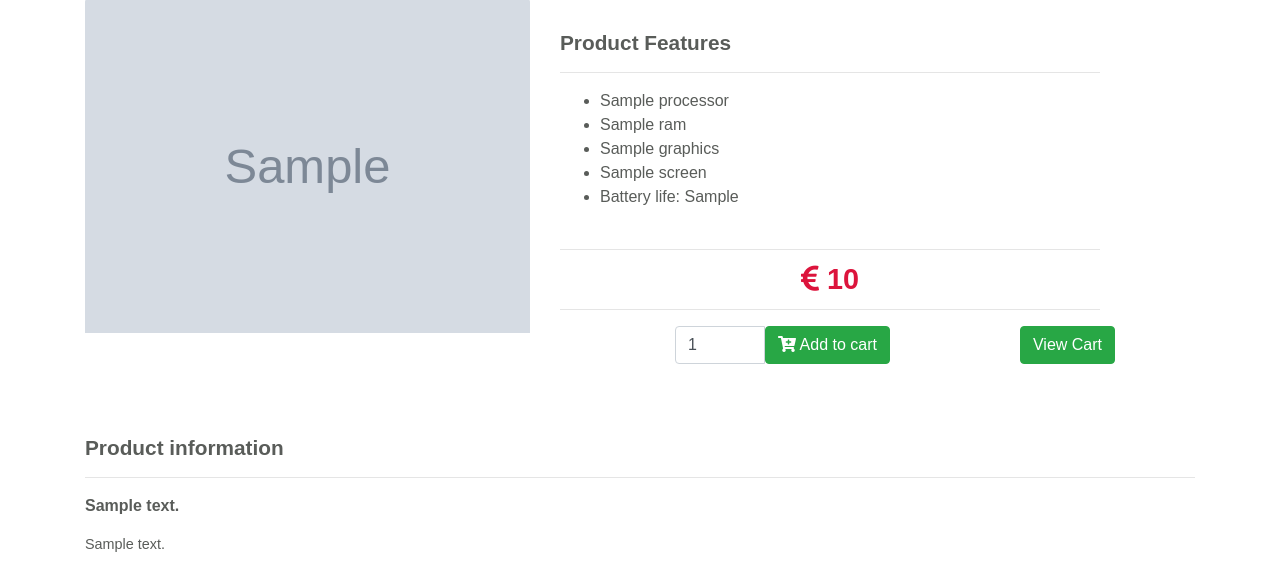
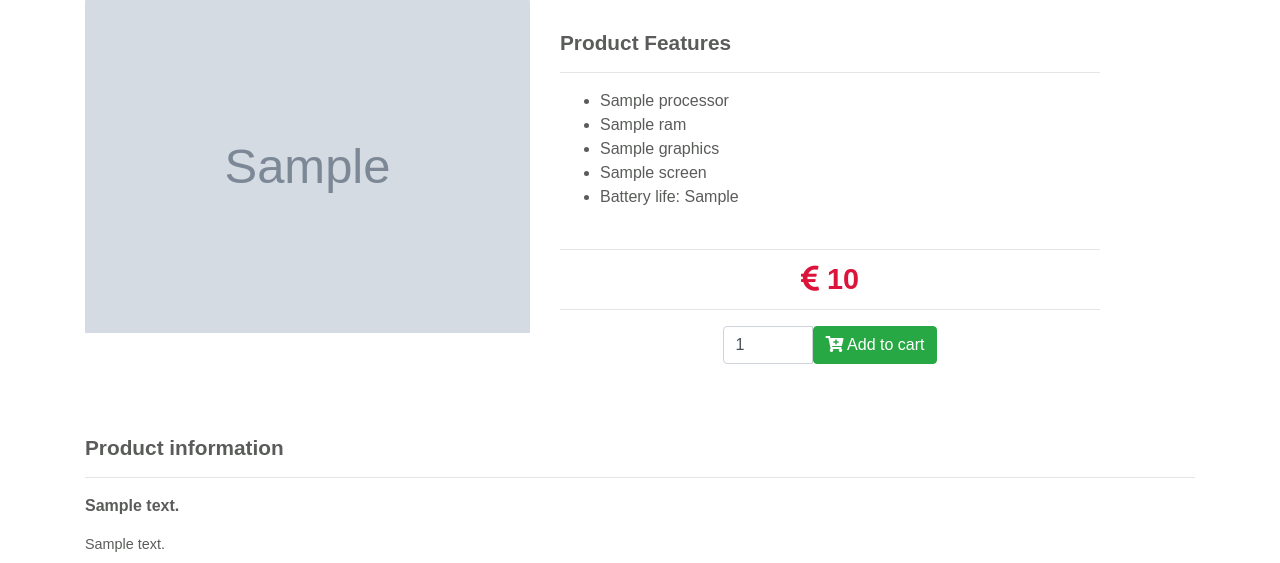
Before and after one commit to adrian80z/e-commerce, a Django app: template products/templates/product_details.html in a window 1280 px wide. Shown: the part 152-715 px from the top of the page. Run offline with Django 3.2, Linux system fonts and the light colour scheme; the template is opened without the code that fills it: most values are stand-ins (such as "Sample title", 1, 10 or a date in 2020); grey boxes marked "Sample" are stand-in pictures; some libraries are stand-ins or nearby versions.

Commit message:
view cart button removed

```diff
--- a/products/templates/product_details.html
+++ b/products/templates/product_details.html
@@ -38,9 +38,6 @@
                     </div>
                 </form>
             </div>
-            {% if product_count > 0 %}
-            <a href="{% url 'view_cart' %}" class="btn btn-success" role="button">View Cart</a>
-            {% endif %}
         </div>
     </div>
 </div>
```
